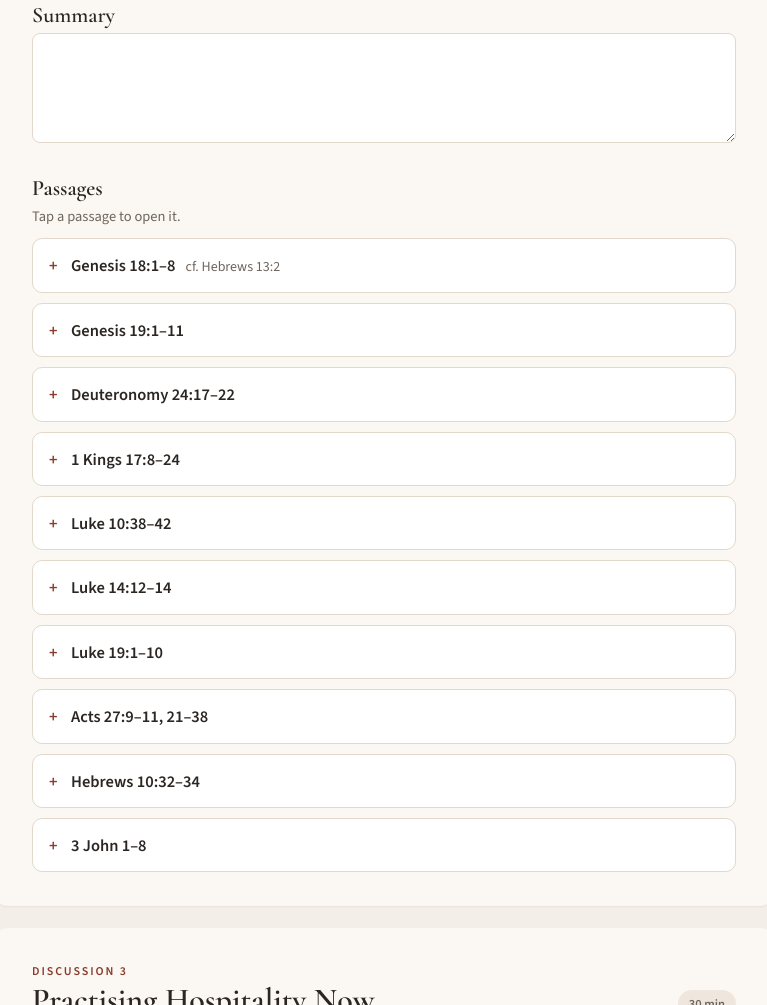
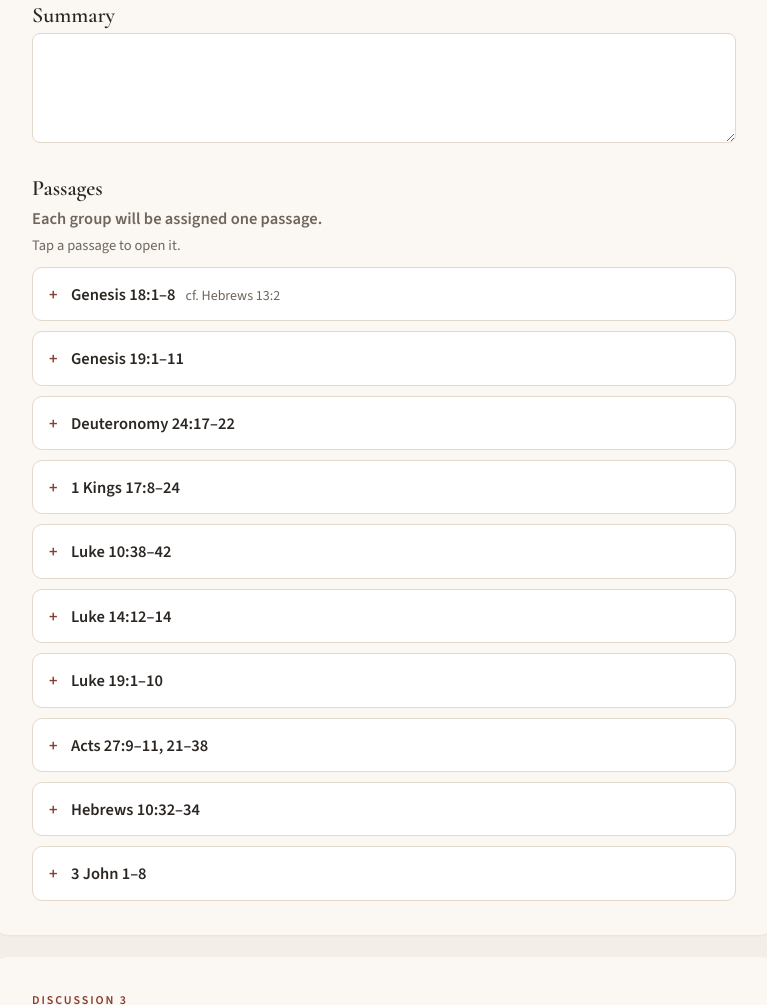
Before and after one commit to shawn-limsq/yaf-hospitality, a plain HTML site: page index.html in a window 1280 px wide. Shown: the part 4312-5317 px from the top of the page, without its empty margins (256-1023 px from the left). Drawn offline with nearby package versions, Linux system fonts and the light colour scheme.

Commit message:
Note that each group gets one passage
Co-Authored-By: Claude Opus 5.5 <noreply@anthropic.com>
Claude-Session: https://claude.ai/code/session_01KQ3zXqcm9SWUvaYi4DGndV

```diff
--- a/index.html
+++ b/index.html
@@ -292,6 +292,7 @@
     <textarea data-k="d2-sum" data-label="Discussion 2 · Summary" style="min-height:110px"></textarea>
 
     <h3>Passages</h3>
+    <p class="lead" style="margin:2px 0 0"><b>Each group will be assigned one passage.</b></p>
     <p class="muted" id="assign-note" style="margin:2px 0 0">Tap a passage to open it.</p>
 
     <div id="passages"></div>
```
